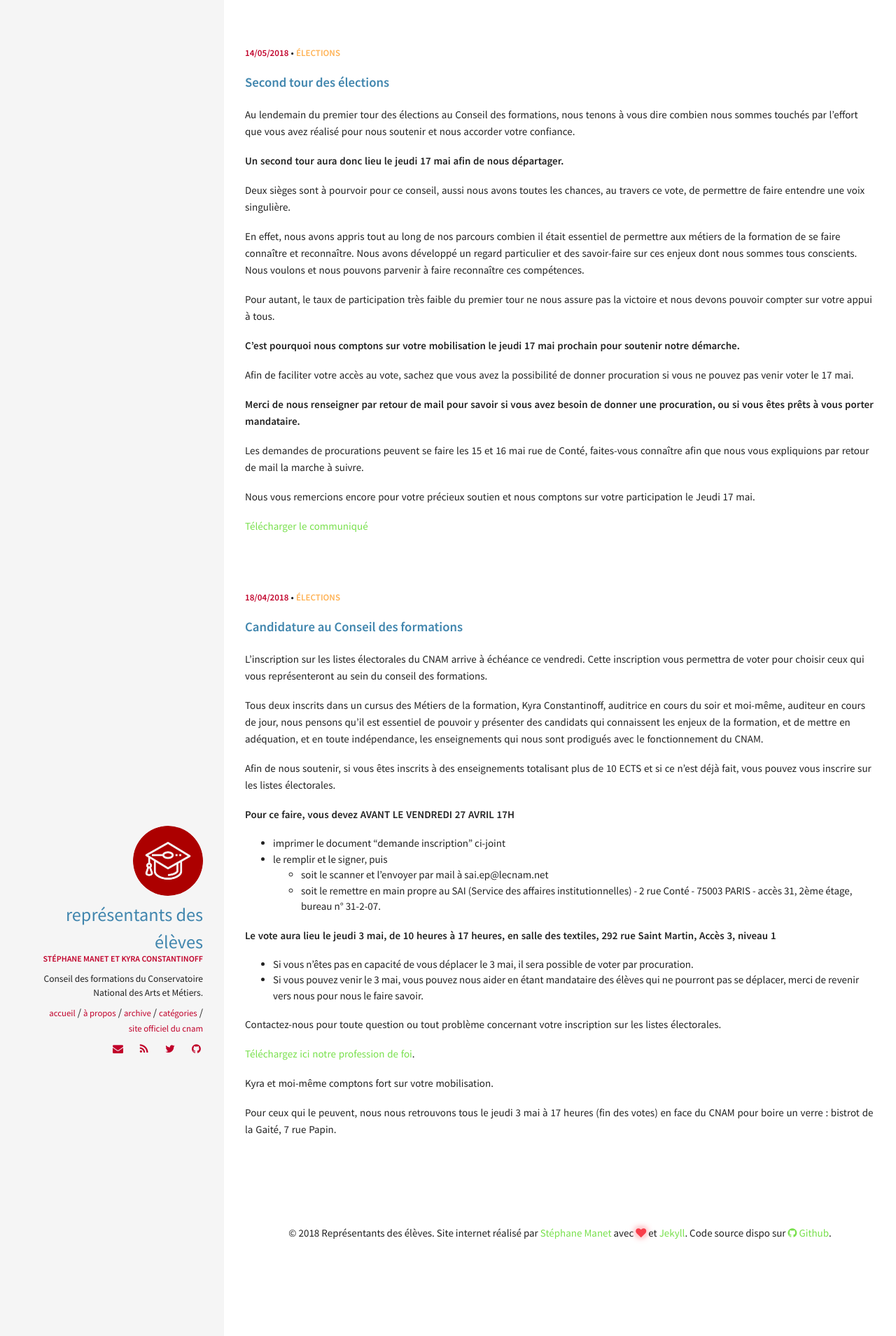
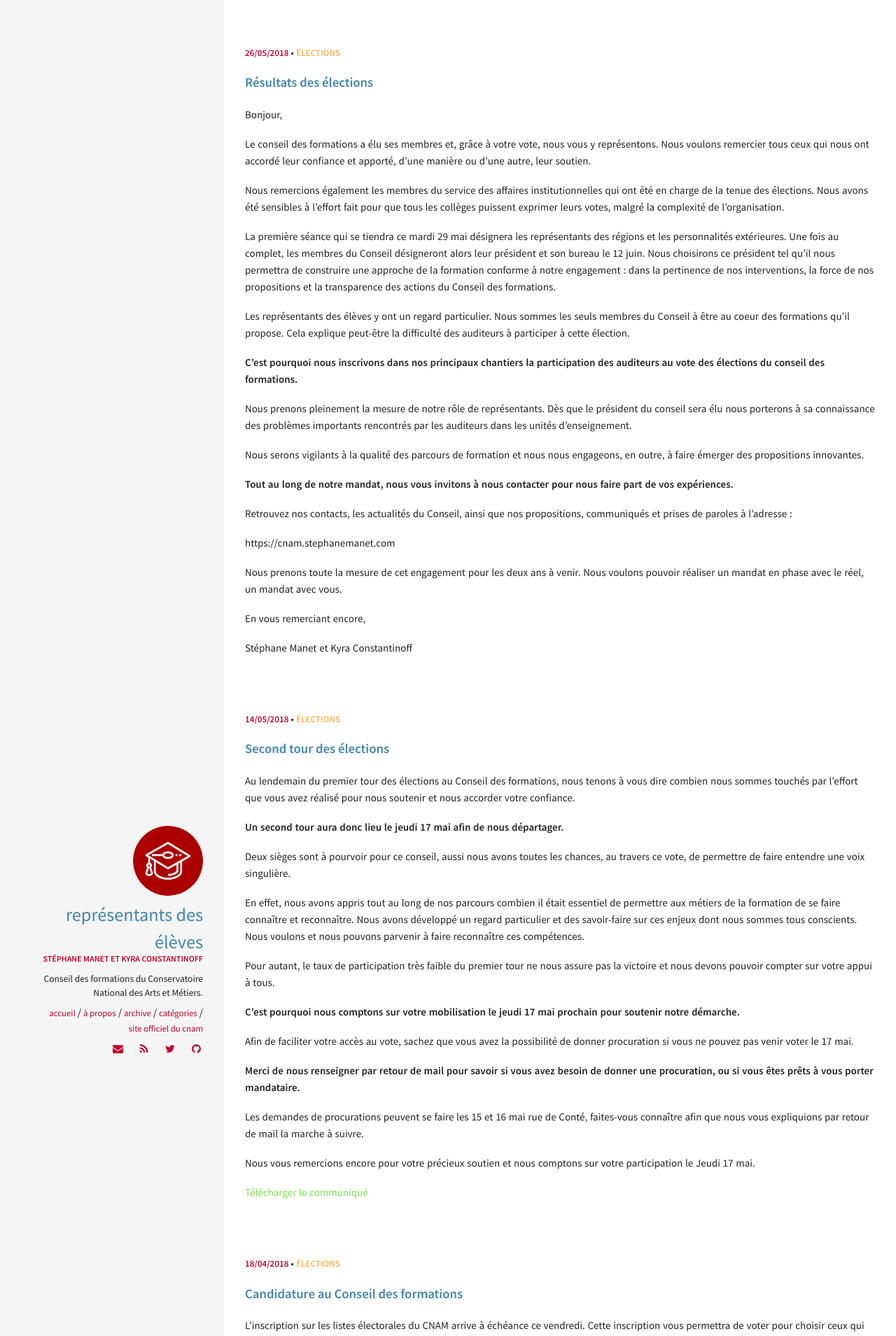
Before and after one commit to elevesCNAM/conseil-formations, a Jekyll site: the page built from index.html, in a window 1280 px wide. Shown: the top 1909 px of the page at 70% size. Built offline with Jekyll 4.4.1, drawn with Linux system fonts in a browser that asks for light colours.

Commit message:
ajout résultats

```diff
--- a/_includes/head.html
+++ b/_includes/head.html
@@ -23,7 +23,7 @@
   <meta property="og:title" content="{{ site.description }}" />
   <meta property="og:type" content="website" />
   <meta property="og:url" content="{{ page.url | replace:'index.html','' | prepend: site.url }}" />
-  <meta property="og:image" content="{{ site.url }}/img/{{ page.image.feature || site.og_image }}" />
+  <meta property="og:image" content="{{ site.url }}/img/{{ page.image.feature | site.og_image }}" />
   <meta property="og:locale" content="fr_FR" />
   <meta property="og:description" content="Site internet de Stéphane Manet et Kyra Constantinoff, représentants des élèves au Conseil des Formations du CNAM pour la mandature 2018-2020." />
 </head>
--- /dev/null
+++ b/_posts/2018-05-24-resultats.md
@@ -0,0 +1,35 @@
+---
+title: Résultats des élections
+date: 2018-05-26 00:00:00 +02:00
+categories:
+- Élections
+layout: post
+---
+
+Bonjour,
+
+Le conseil des formations a élu ses membres et, grâce à votre vote, nous vous y représentons. Nous voulons remercier tous ceux qui nous ont accordé leur confiance et apporté, d’une manière ou d’une autre, leur soutien.
+
+Nous remercions également les membres du service des affaires institutionnelles qui ont été en charge de la tenue des élections. Nous avons été sensibles à l’effort fait pour que tous les collèges puissent exprimer leurs votes, malgré la complexité de l’organisation.
+
+La première séance qui se tiendra ce mardi 29 mai désignera les représentants des régions et les personnalités extérieures. Une fois au complet, les membres du Conseil désigneront alors leur président et son bureau le 12 juin. Nous choisirons ce président tel qu’il nous permettra de construire une approche de la formation conforme à notre engagement : dans la pertinence de nos interventions, la force de nos propositions et la transparence des actions du Conseil des formations.
+
+Les représentants des élèves y ont un regard particulier. Nous sommes les seuls membres du Conseil à être au coeur des formations qu’il propose. Cela explique peut-être la difficulté des auditeurs à participer à cette élection.
+
+**C’est pourquoi nous inscrivons dans nos principaux chantiers la participation des auditeurs au vote des élections du conseil des formations.**
+
+Nous prenons pleinement la mesure de notre rôle de représentants. Dès que le président du conseil sera élu nous porterons à sa connaissance des problèmes importants rencontrés par les auditeurs dans les unités d’enseignement.
+
+Nous serons vigilants à la qualité des parcours de formation et nous nous engageons, en outre, à faire émerger des propositions innovantes.
+
+**Tout au long de notre mandat, nous vous invitons à nous contacter pour nous faire part de vos expériences.**
+
+Retrouvez nos contacts, les actualités du Conseil, ainsi que nos propositions, communiqués et prises de paroles à l’adresse :
+
+https://cnam.stephanemanet.com
+
+Nous prenons toute la mesure de cet engagement pour les deux ans à venir. Nous voulons pouvoir réaliser un mandat en phase avec le réel, un mandat avec vous.
+
+En vous remerciant encore,
+
+Stéphane Manet et Kyra Constantinoff
```
Also changed, not shown: 1 other file.
